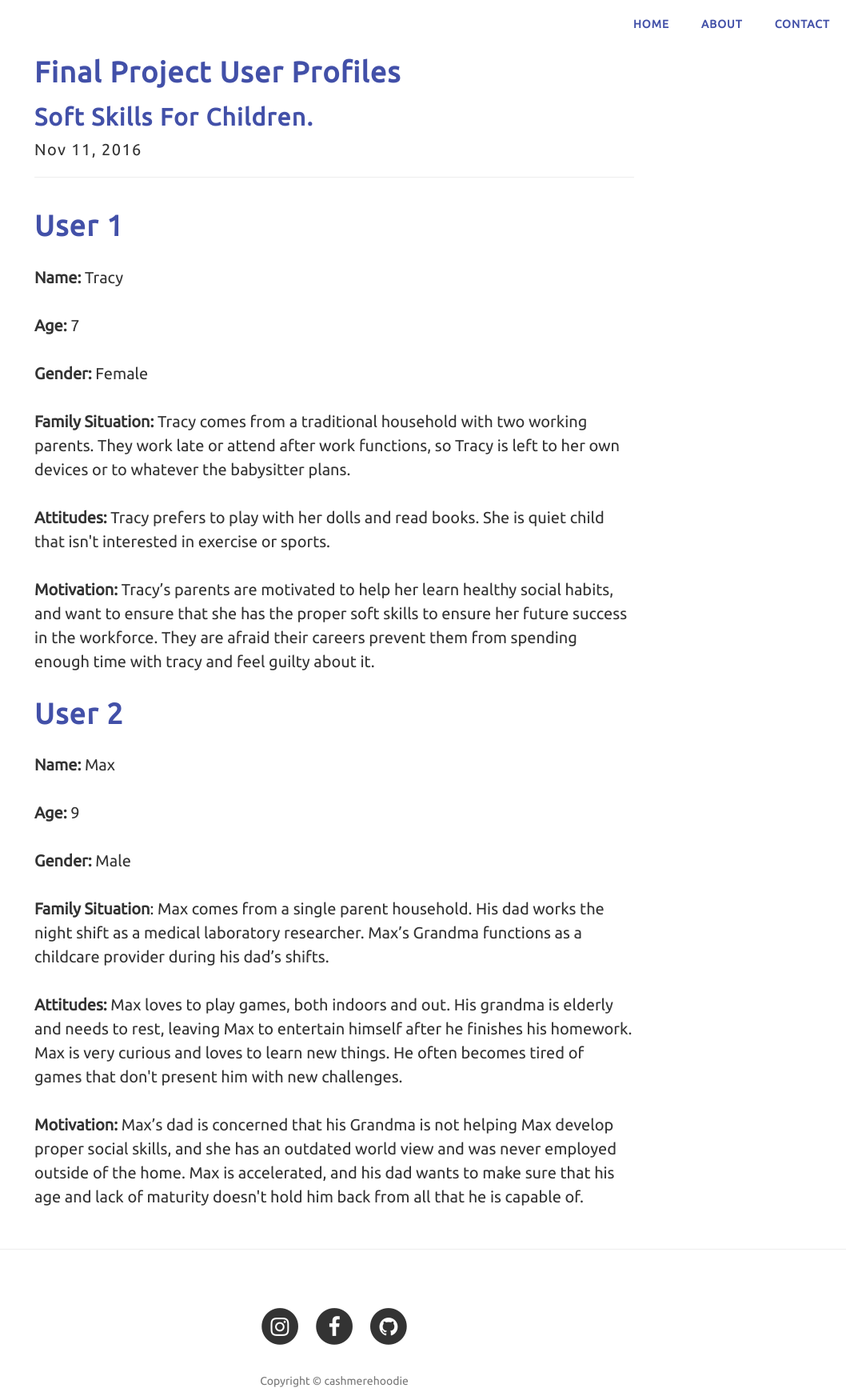
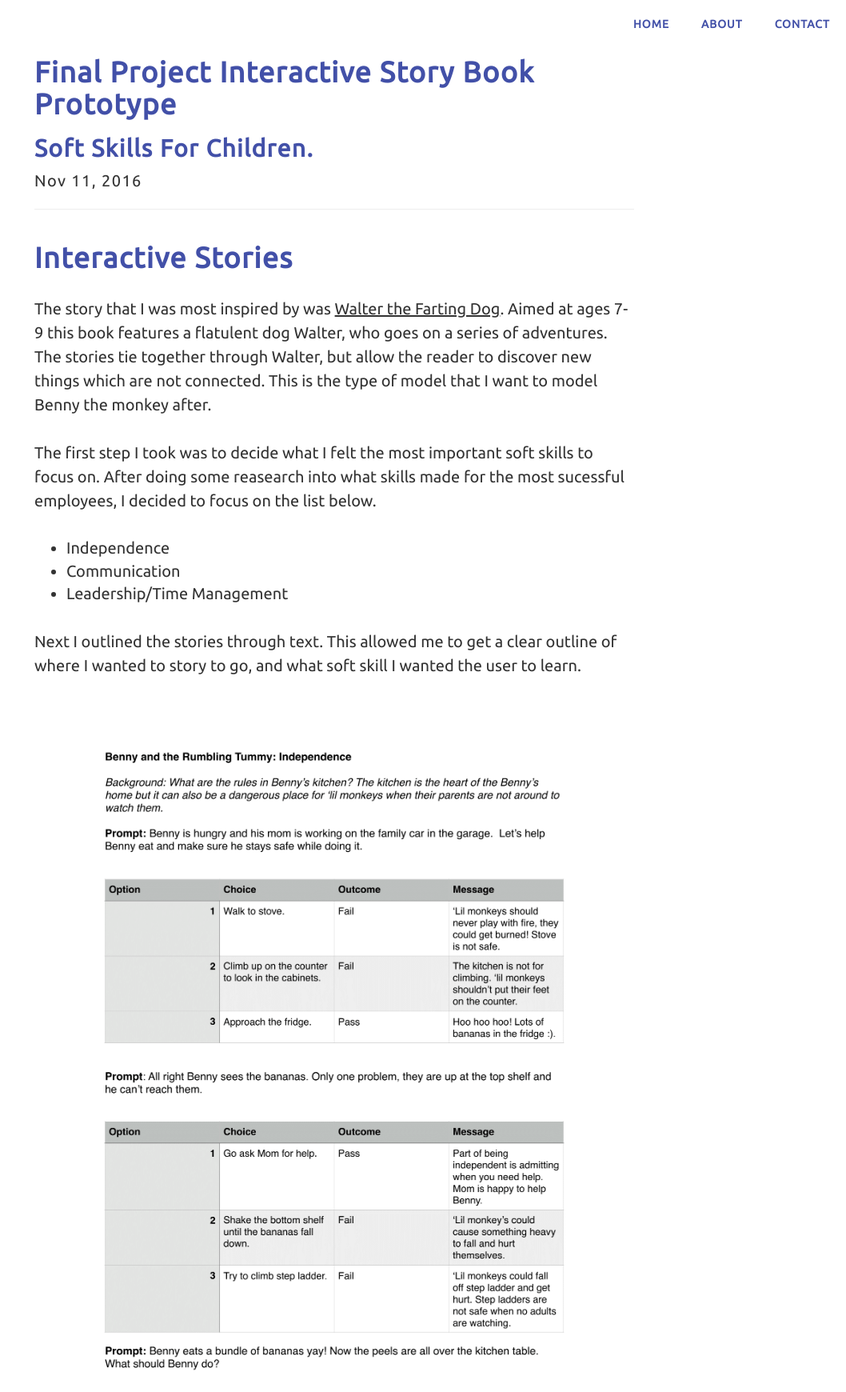
Before and after one commit to rsfarkas/cashmerehoodie, a website: page posts/post13.html in a window 1280 px wide. Shown: the top 1740 px of the page at 80% size, without its empty margins (222-1280 px from the left). Drawn offline with nearby package versions, Linux system fonts and the light colour scheme.

Commit message:
added storylines and videos

```diff
--- a/posts/post13.html
+++ b/posts/post13.html
@@ -84,7 +84,7 @@
             <div class="row">
                 <div class="col-lg-8 col-lg-offset-2 col-md-10 col-md-offset-1">
                     <div class="post-heading">
-                        <h1>Final Project User Profiles</h1>
+                        <h1>Final Project Interactive Story Book Prototype</h1>
                         <h2 class="subheading">Soft Skills For Children.</h2>
                         <span class="meta">Nov 11, 2016</span>
                         <hr>
@@ -99,24 +99,35 @@
         <div class="container">
             <div class="row">
                 <div class="col-lg-8 col-lg-offset-2 col-md-10 col-md-offset-1">
-                    <h1>User 1</h1>
-                        <p><b>Name:</b> Tracy</p>
-                        <p><b>Age:</b> 7</p>
-                        <p><b>Gender:</b> Female</p>
-                        <p><b>Family Situation:</b> Tracy comes from a traditional household with two working parents. They work late or attend after work functions, so Tracy is left to her own devices or to whatever the babysitter plans.</p>
-                        <p><b>Attitudes:</b> Tracy prefers to play with her dolls and read books. She is  quiet child that isn't interested in exercise or sports.</p>
-                        <p><b>Motivation:</b> Tracy’s parents are motivated to help her learn healthy social habits, and want to ensure that she has the proper soft skills to ensure her future success in the workforce. They are afraid their careers prevent them from spending enough time with tracy and feel guilty about it.</p>
-
-                    <h1>User 2</h1>
-                        <p><b>Name:</b> Max</p>
-                        <p><b>Age:</b> 9</p>
-                        <p><b>Gender:</b> Male</p>
-                        <p><b>Family Situation</b>: Max comes from a single parent household. His dad works the night shift as a medical laboratory researcher. Max’s Grandma functions as a childcare provider during his dad’s shifts.</p>
-                        <p><b>Attitudes:</b> Max loves to play games, both indoors and out. His grandma is elderly and needs to rest, leaving Max to entertain himself after he finishes his homework. Max is very curious and loves to learn new things. He often becomes tired of games that don't present him with new challenges.</p>
-                        <p><b>Motivation:</b> Max’s dad is concerned that his Grandma is not helping Max develop proper social skills, and she has an outdated world view and was never employed outside of the home. Max is accelerated, and his dad wants to make sure that his age and lack of maturity doesn't hold him back from all that he is capable of.</p>
+                    <h1>Interactive Stories</h1>
+                    <p>The story that I was most inspired by was <a href="http://www.goodreads.com/book/show/366300.Walter_the_Farting_Dog"> Walter the Farting Dog</a>. Aimed at ages 7-9 this book features a flatulent dog Walter, who goes on a series of adventures. The stories tie together through Walter, but allow the reader to discover new things which are not connected. This is the type of model that I want to model Benny the monkey after.</p>
+                    <p>The first step I took was to decide what I felt the most important soft skills to focus on. After doing some reasearch into what skills made for the most sucessful employees, I decided to focus on the list below.</p>
+                        <ul>
+                            <li>Independence</li>
+                            <li>Communication</li>
+                            <li>Leadership/Time Management</li>
+                        </ul>
+                     <p>Next I outlined the stories through text. This allowed me to get a clear outline of where I wanted to story to go, and what soft skill I wanted the user to learn.</p>
+                       <a href="#">
+                            <img class="img-responsive" src="../img/storyline1.png" alt="Storyline 1">
+                        </a>
+                          <a href="#">
+                            <img class="img-responsive" src="../img/storyline2.png" alt="Storyline 2">
+                        </a>
+                           <a href="#">
+                            <img class="img-responsive" src="../img/storyline3.png" alt="Storyline 3">
+                        </a>
+                    <h1>Physical Component with User Input</h1>
+                    <p>Based off the feedback that I recieved last week, I wanted to user to be able to interact with the physical componenet of the interactive story book. This would increase user interaction and make the user more likely to continue to play.</p>
+                    <iframe src="https://player.vimeo.com/video/191514058" width="640" height="360" frameborder="0" webkitallowfullscreen mozallowfullscreen allowfullscreen></iframe>
+                    <p><a href="https://vimeo.com/191514058">Final Project Prototype 3</a> from <a href="https://vimeo.com/roxannefarkas">roxanne farkas</a></p>
+                    <iframe src="https://player.vimeo.com/video/191539228" width="640" height="1151" frameborder="0" webkitallowfullscreen mozallowfullscreen allowfullscreen></iframe>
+                    <p><a href="https://vimeo.com/191539228">Final project monkey</a> from <a href="https://vimeo.com/roxannefarkas">roxanne farkas</a></p>
+                    <iframe src="https://player.vimeo.com/video/191539280" width="640" height="1138" frameborder="0" webkitallowfullscreen mozallowfullscreen allowfullscreen></iframe>
+                    <p><a href="https://vimeo.com/191539280">Final project user input prototype</a> from <a href="https://vimeo.com/roxannefarkas">roxanne farkas</a></p>
+                </div>
             </div>
         </div>
-    </div>
 </article>
 
 <hr>
```
Also changed, not shown: index.html (+12 -0 lines), img/storyline1.png (added), img/storyline2.png (added), img/storyline3.png (added).
